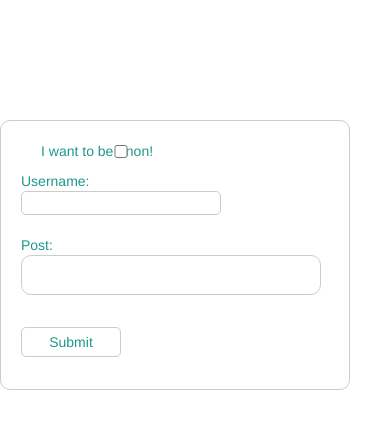
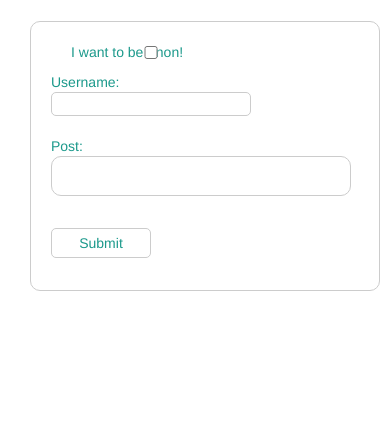
Before and after one commit to sashatran/anon-coffee, a Python web app: template templates/index.html in a window 390 px wide; the page is wider, and only the part inside the window is pictured. Shown: the part 50-479 px from the top of that part. Run offline with Jinja, Linux system fonts and the light colour scheme; the template is opened without the code that fills it, so the values that code supplies are empty; some libraries are stand-ins or nearby versions.

Commit message:
changed css, html to use bootstrap

```diff
--- a/stylesheets/main.css
+++ b/stylesheets/main.css
@@ -35,7 +35,7 @@
 
 .wrap {
 
-	padding-left: 20px;
+	padding-top: 20px;
 
 }
 
--- a/templates/index.html
+++ b/templates/index.html
@@ -7,9 +7,11 @@
 		<link rel="stylesheet" href="https://maxcdn.bootstrapcdn.com/bootstrap/3.3.7/css/bootstrap.min.css">
 		<script src="https://ajax.googleapis.com/ajax/libs/jquery/3.1.1/jquery.min.js"></script>
 	</head>
+
 	<body>
 		<div class="header"> SAY SOMETHING </div>
-		<div class="container">
+		<div class="row">
+			<div class="col-md-6">
 				<div class="posts">
 
 					{% for entry in entry %}
@@ -20,15 +22,21 @@
 							<hr>
 						</div>
 					{% endfor %}
+				</div>
+			</div>
 
-
+			<div class="col-md-6">
+				<div class="wrap">
 					<div class="posting">
-			<div class="checkbox"><label style="padding-bottom: 10px"><input id="anon-status" type="checkbox"> I want to be Anon!</label></div>
+						<div class="checkbox"><label style="padding-bottom: 10px">
+							<input id="anon-status" type="checkbox"> I want to be Anon!</label>
+						</div>
 						<form name="form" class="form-inline" method="post">
 							Username: <input id="username" type="text" name="username" value=""> <br>
 							Post: <textarea id="stuff" name="entry" value="" maxlength="140"></textarea> <label class="error">{{error_entry}}</label><br>
 							<button id="btnSubmit" type="submit">Submit </button>
 						</form>
+					</div>
 				</div>
 			</div>
 		</div>
```
Lines whose indentation alone changed are shown as unchanged.
